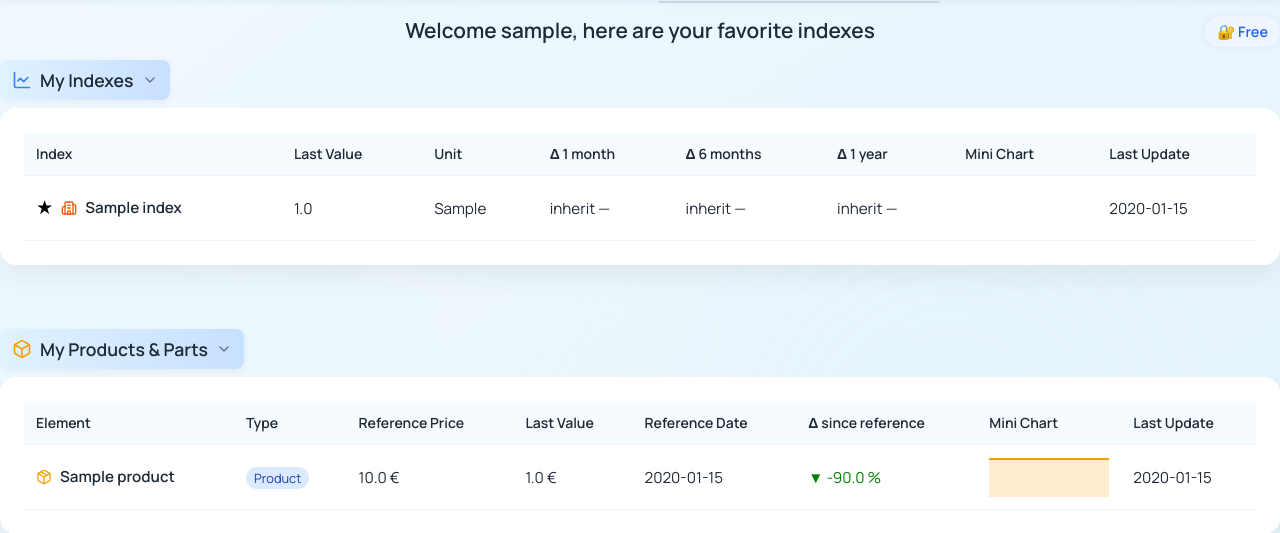
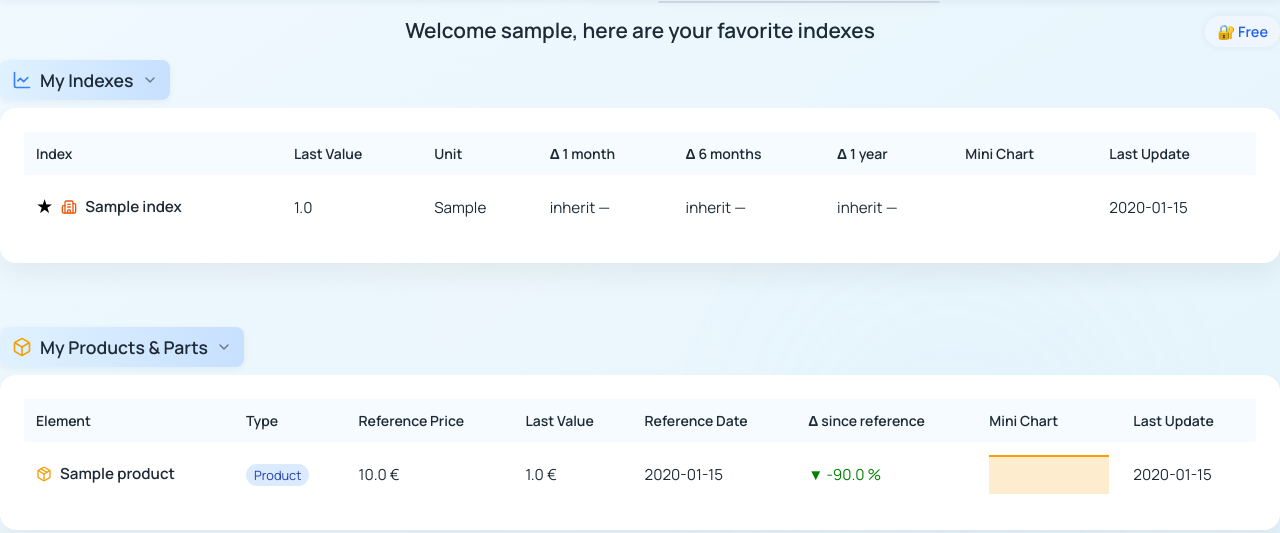
Before and after one commit to utis82/Index-tracker, a Django app: page /dashboard/ in a window 1280 px wide. Shown: the part 49-582 px from the top of the page. Run offline with Django 5.2, Linux system fonts and the light colour scheme; a user stored in the database is signed in; tables that the repository leaves empty hold one stand-in row (values such as "Sample post"); some libraries are stand-ins or nearby versions.

Commit message:
suppression de la double ligne dans liste index

```diff
--- a/main/static/css/style.css
+++ b/main/static/css/style.css
@@ -783,9 +783,7 @@ background-color: rgba(224, 242, 254, 0.8) !important;
 background-color: rgba(224, 242, 254, 0.4);
 }
 
-.index-table th, .index-table td {
-border-bottom: 1px solid rgba(200, 200, 255, 0.2);
-}
+
 
 .index-table td {
 font-size: 0.95rem;
```
